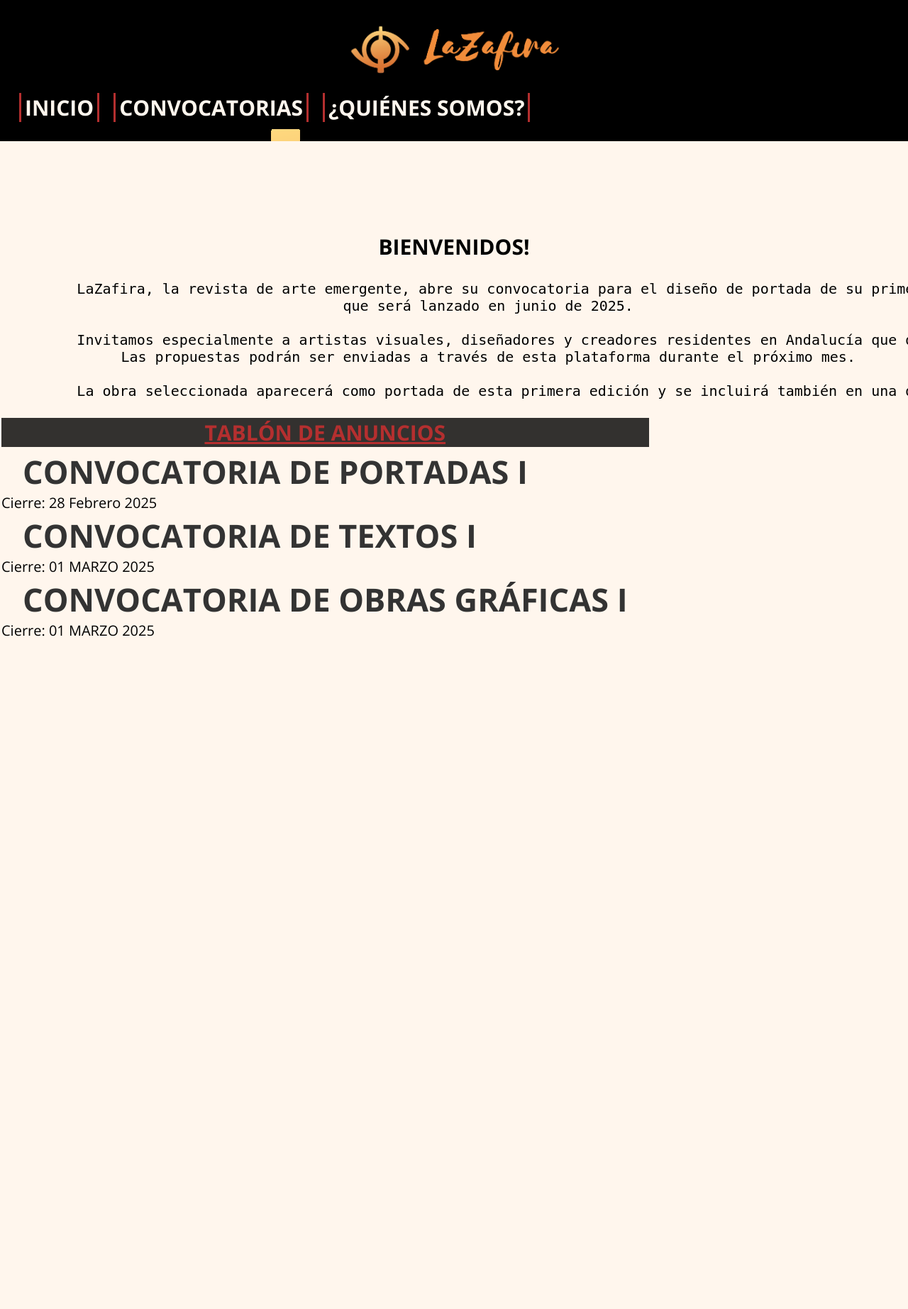
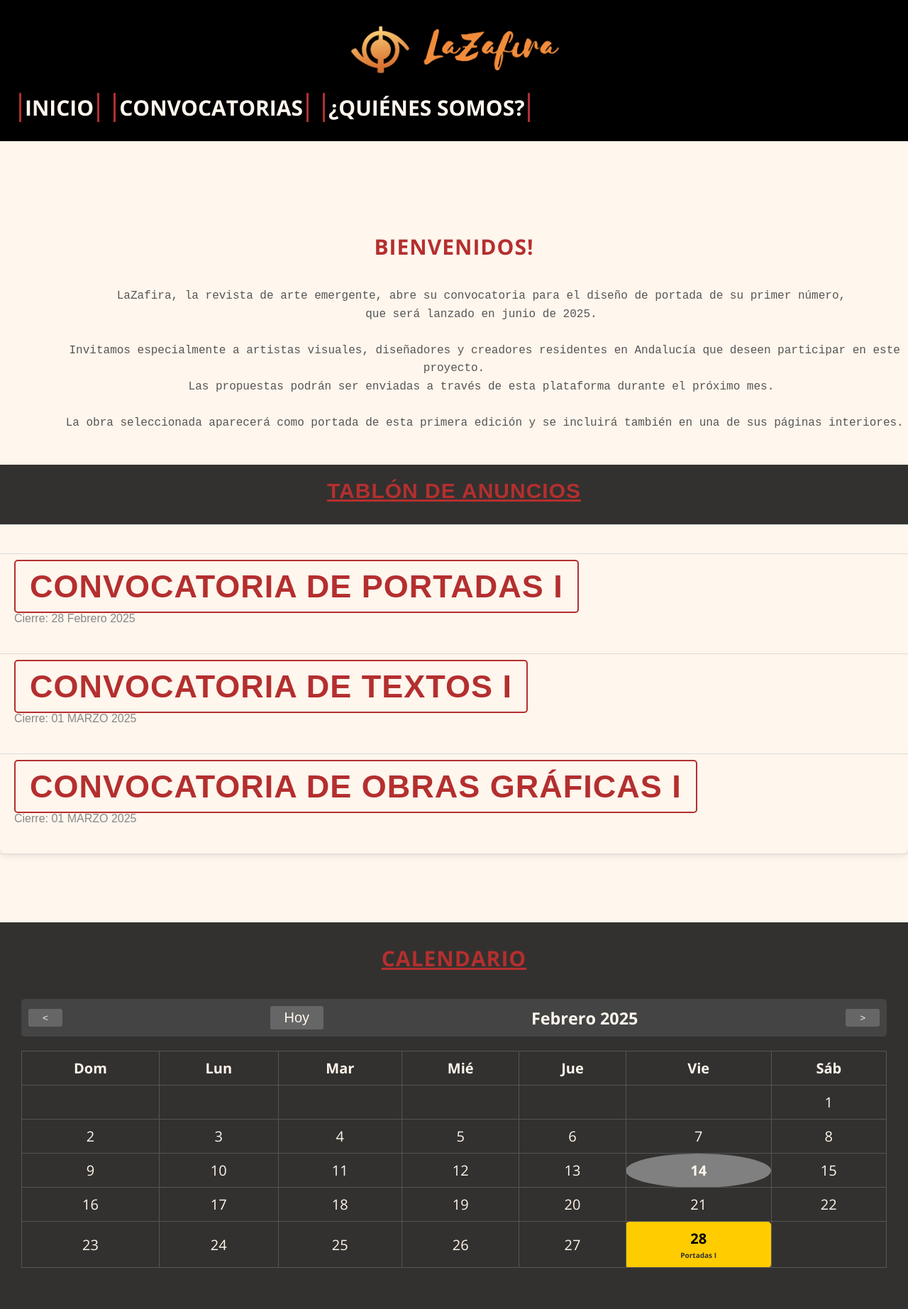
Before and after one commit to WizardOZ/Revista_LaZafira, a PHP site: page / in a window 1280 px wide. Shown: the top 1845 px of the page at 71% size. Run offline with PHP 8.4, Linux system fonts and the light colour scheme.

Commit message:
Add files via upload

```diff
--- a/css/styles.css
+++ b/css/styles.css
@@ -18,7 +18,6 @@ body {
 
 /* Header */
 header {
-  background-image: url("css/img/cabecera.png");
   background-color: black;
   color: #fff6ed;
   padding: 15px;
@@ -270,6 +269,22 @@ footer {
   line-height: 1;
 }
 
+/* Estilo para el mensaje de espera */
+.loading-overlay {
+    display: none; /* Oculto por defecto */
+    position: fixed;
+    top: 0;
+    left: 0;
+    width: 100%;
+    height: 100%;
+    background: rgba(0, 0, 0, 0.5);
+    color: white;
+    font-size: 1.5em;
+    text-align: center;
+    padding-top: 20%;
+    z-index: 1000;
+}
+
 
 /* General Reset */
 * {
@@ -299,7 +314,7 @@ body {
   flex: 1;
   overflow-y: auto;
   background: #fff6ed;
-  height: 2000px;
+  height: 1000px;
 }
 
 /* Contenido Abajo */
@@ -464,6 +479,137 @@ body {
   line-height: 1;
 }
 
+/*Style de la tabla de fechas importantes*/
+
+.important-dates {
+    text-align: center;
+}
+
+    .important-dates table {
+        width: 100%;
+        border-collapse: collapse;
+        margin-top: 20px;
+    }
+
+    .important-dates th, .important-dates td {
+        border: 1px solid #fff6ed;
+        padding: 8px;
+        text-align: left;
+        color: #fff6ed;
+    }
+
+    .important-dates th {
+        text-align: center;
+        background-color: #b42f2f;
+    }
+
+    .important-dates td {
+        text-align: center;
+    }
+
+
+
+/* Estilo general de la tabla */
+.tabla-noticias {
+    width: 100%;
+    border-spacing: 0;
+    border-collapse: collapse;
+    margin: 20px 0;
+    background-color: #fff6ed; /* Fondo claro para el tablón de anuncios */
+    color: #333; /* Color de texto oscuro para mejorar la legibilidad */
+    font-family: 'Arial', sans-serif; /* Fuente moderna */
+    border-radius: 10px; /* Bordes redondeados para un toque más suave */
+    box-shadow: 0 2px 10px rgba(0, 0, 0, 0.1); /* Sombra suave para dar profundidad */
+}
+
+    /* Estilo para las celdas */
+    .tabla-noticias td {
+        padding: 20px;
+        vertical-align: top;
+        border-bottom: 1px solid #ddd; /* Separación entre filas con bordes suaves */
+    }
+
+    /* Estilo para el encabezado de la tabla */
+    h2 {
+        margin-bottom: 10px;
+        color: #b42f2f; /* Color de los encabezados, un tono azul suave */
+        font-weight: bold;
+        text-transform: uppercase; /* Hace que los títulos sean más destacados */
+        letter-spacing: 1px; /* Espaciado de letras para mayor énfasis */
+    }
+
+    /* Estilo para el texto dentro de las celdas */
+    pre {
+        font-family: 'Courier New', monospace; /* Fuente para el texto largo */
+        font-size: 16px;
+        white-space: pre-wrap; /* Asegura que el texto largo se ajuste dentro del contenedor */
+        line-height: 1.6;
+        color: #555; /* Color gris para el texto largo */
+        margin-top: 0;
+        margin-bottom: 20px;
+    }
+
+/* Estilo para los enlaces */
+.announcement-button {
+    text-decoration: none;
+    color: #b42f2f; /* Color azul suave para los enlaces */
+    background-color: transparent; /* Fondo transparente para un estilo limpio */
+    padding: 10px 20px;
+    border: 2px solid #b42f2f; /* Bordes de color azul para los botones */
+    border-radius: 5px;
+    font-weight: bold;
+    transition: all 0.3s ease;
+    text-transform: uppercase;
+}
+
+    .announcement-button:hover {
+        background-color: #8c1d1d; /* Color de fondo al pasar el ratón */
+        color: #fff; /* Texto blanco cuando el botón se activa */
+        border-color: #4a90e2; /* El borde se mantiene igual al hacer hover */
+    }
+
+/* Estilo para la fecha de cierre */
+.tabla-noticias p {
+    font-size: 16px;
+    color: #888; /* Gris más suave para la fecha de cierre */
+    margin-top: 0;
+    margin-bottom: 20px;
+}
+
+
+.resaltado {
+    background-color: #ffcc00; /* Amarillo */
+    color: #000;
+    font-weight: bold;
+    border-radius: 5px;
+    padding: 5px;
+    position: relative;
+}
+
+.evento {
+    display: block;
+    font-size: 10px;
+    color: #333;
+    margin-top: 3px;
+}
+
+/* Mejorar la apariencia en dispositivos móviles */
+@media screen and (max-width: 600px) {
+    .tabla-noticias h2 {
+        font-size: 20px;
+    }
+
+    .tabla-noticias td {
+        padding: 10px;
+    }
+
+    .announcement-button {
+        font-size: 14px;
+        padding: 8px 16px;
+    }
+}
+
+
 /* Responsive Design */
 @media (max-width: 1024px) {
   .archivo-grid {
```
Also changed, not shown: css/styles_formulario.css (+5 -5 lines), css/img/CARTEL CONVOCATORIA ZAFIRA-obras.png, css/img/CARTEL CONVOCATORIA ZAFIRA-portadas.png, css/img/CARTEL CONVOCATORIA ZAFIRA-textos.png.
